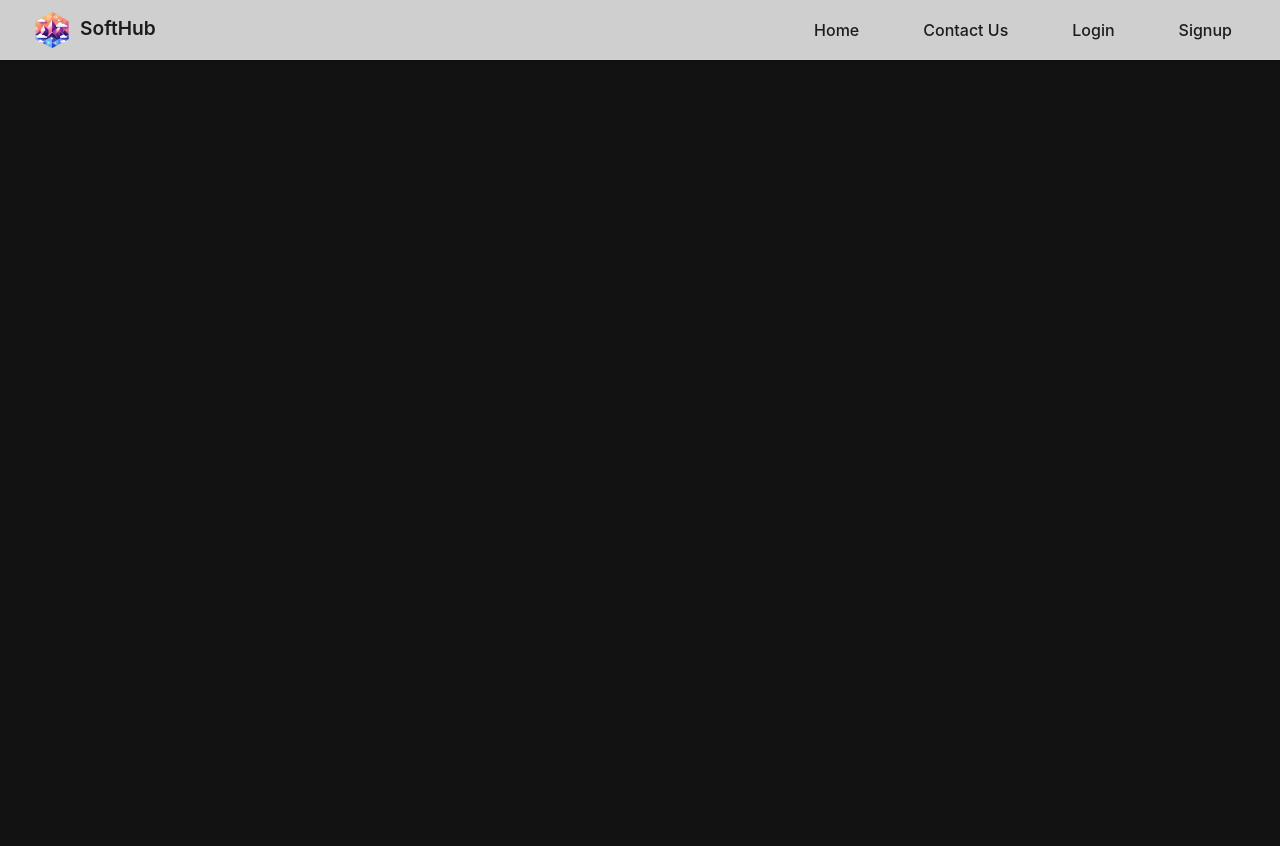
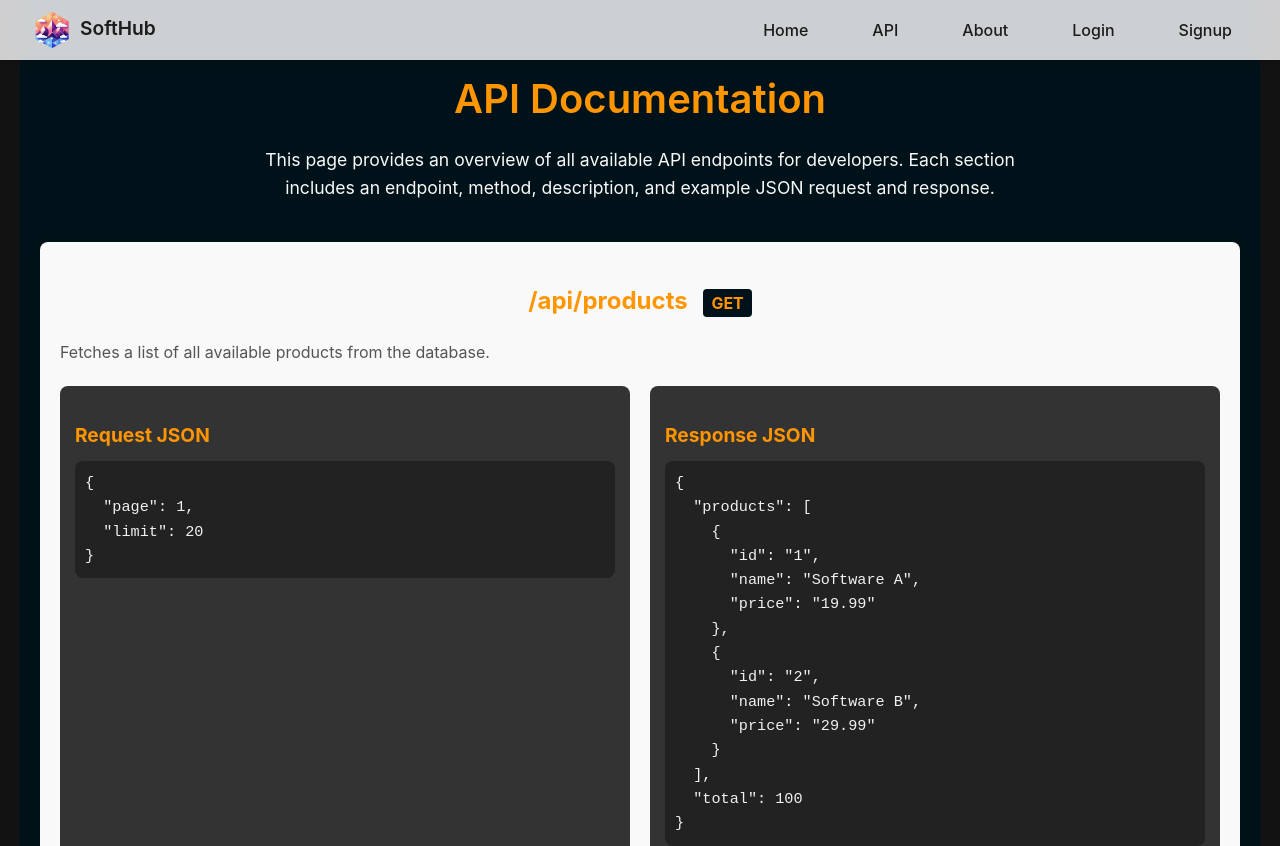
Before and after one commit to BalajiRavindaran/SoftHub, a React (Create React App) app: page /api in a window 1280 px wide. Shown: the top 846 px of the page. Before the commit the page ends 800 px from the top, so only its background shows below. Built offline with nearby package versions, Linux system fonts and the light colour scheme; what amazon-cognito-identity-js would draw is missing.

Commit message:
Added API Documentation

```diff
--- a/src/App.js
+++ b/src/App.js
@@ -18,6 +18,7 @@ import { AuthProvider } from './components/AuthContext';
 import ConfirmEmail from './pages/ConfirmEmail';
 
 import ContactAndAbout from './pages/ContactAndAbout';
+import ApiDocumentation from './pages/ApiDocumentation';
 
 function App() {
   return (
@@ -29,6 +30,7 @@ function App() {
           <Route path="/contact" element={<ContactAndAbout />} />
           <Route path="/login" element={<Login />} />
           <Route path="/cart" element={<Cart />} />
+          <Route path="/api" element={<ApiDocumentation />} />
           <Route path="/products/:categorySlug" element={<Products />} />
           <Route path="/products/:categorySlug/:productId" element={<ProductDetails />} />
           <Route path="/dashboard" element={<AnalyticsPage />} />
--- a/src/components/Navbar.js
+++ b/src/components/Navbar.js
@@ -54,7 +54,8 @@ const Navbar = () => {
         return (
           <>
             <li><Link to="/" onClick={closeMenu}>Home</Link></li>
-            <li><Link to="/contact" onClick={closeMenu}>Contact Us</Link></li>
+            <li><Link to="/api" onClick={closeMenu}>API</Link></li>
+            <li><Link to="/contact" onClick={closeMenu}>About</Link></li>
           </>
         );
     }
--- /dev/null
+++ b/src/pages/ApiDocumentation.css
@@ -0,0 +1,96 @@
+/* General container for the entire page */
+.api-doc-container {
+    padding: 40px 20px;
+    max-width: 1200px;
+    margin: 0 auto;
+    font-family: 'San Francisco', -apple-system, BlinkMacSystemFont, 'Segoe UI', Roboto, 'Helvetica Neue', Arial, sans-serif;
+    color: #f0f0f0;
+    background-color: #001219;
+    line-height: 1.6;
+  }
+
+  .api-doc-header {
+    font-size: 2.5rem;
+    margin-bottom: 15px;
+    color: #ff9500;
+    font-weight: 600;
+    text-align: center;
+  }
+
+  .api-doc-description {
+    color: #f9f9f9;
+    font-size: 1.1rem;
+    max-width: 800px;
+    margin: 0 auto 40px;
+    text-align: center;
+  }
+
+  /* List and API item container */
+  .api-list {
+    display: flex;
+    flex-direction: column;
+    gap: 40px;
+  }
+
+  /* API item styling */
+  .api-item {
+    background-color: #f9f9f9;
+    color: #001219;
+    padding: 20px;
+    border-radius: 8px;
+    box-shadow: 0 4px 12px rgba(0, 0, 0, 0.1);
+  }
+
+  .api-endpoint {
+    font-size: 1.5rem;
+    margin-bottom: 10px;
+    color: #ff9500;
+  }
+
+  .method {
+    font-size: 1rem;
+    background-color: #001219;
+    color: #ff9500;
+    padding: 4px 8px;
+    border-radius: 4px;
+    margin-left: 10px;
+  }
+
+  .api-description {
+    font-size: 1rem;
+    color: #555;
+    margin-bottom: 20px;
+  }
+
+  /* JSON Containers */
+  .api-json-container {
+    display: flex;
+    justify-content: space-between;
+    gap: 20px;
+  }
+
+  .api-json {
+    background-color: #333;
+    color: #fff;
+    padding: 15px;
+    border-radius: 8px;
+    flex: 1;
+    max-width: 48%;
+  }
+
+  .api-json h3 {
+    font-size: 1.2rem;
+    margin-bottom: 10px;
+    color: #ff9500;
+  }
+
+  pre {
+    font-size: 0.95rem;
+    white-space: pre-wrap;
+    word-wrap: break-word;
+    background-color: #222;
+    padding: 10px;
+    border-radius: 8px;
+    margin: 0;
+    color: #f0f0f0;
+  }
--- /dev/null
+++ b/src/pages/ApiDocumentation.js
@@ -0,0 +1,82 @@
+import React from 'react';
+import './ApiDocumentation.css'; // Use this custom CSS file
+
+const ApiDocumentation = () => {
+  const apiDetails = [
+    {
+      endpoint: "/api/products",
+      method: "GET",
+      description: "Fetches a list of all available products from the database.",
+      requestJson: {
+        "page": 1,
+        "limit": 20
+      },
+      responseJson: {
+        "products": [
+          { "id": "1", "name": "Software A", "price": "19.99" },
+          { "id": "2", "name": "Software B", "price": "29.99" }
+        ],
+        "total": 100
+      }
+    },
+    {
+      endpoint: "/api/product/{id}",
+      method: "GET",
+      description: "Fetches details of a single product by its ID.",
+      requestJson: {},
+      responseJson: {
+        "id": "1",
+        "name": "Software A",
+        "description": "Detailed description of Software A",
+        "price": "19.99"
+      }
+    },
+    {
+      endpoint: "/api/order",
+      method: "POST",
+      description: "Creates a new order for a product.",
+      requestJson: {
+        "userId": "12345",
+        "productId": "1",
+        "quantity": 2
+      },
+      responseJson: {
+        "orderId": "67890",
+        "status": "success",
+        "message": "Order created successfully"
+      }
+    }
+    // Add more API information as needed
+  ];
+
+  return (
+    <div className="api-doc-container">
+      <h1 className="api-doc-header">API Documentation</h1>
+      <p className="api-doc-description">
+        This page provides an overview of all available API endpoints for developers.
+        Each section includes an endpoint, method, description, and example JSON request and response.
+      </p>
+      <div className="api-list">
+        {apiDetails.map((api, index) => (
+          <div key={index} className="api-item">
+            <h2 className="api-endpoint">{api.endpoint} <span className="method">{api.method}</span></h2>
+            <p className="api-description">{api.description}</p>
+
+            <div className="api-json-container">
+              <div className="api-json">
+                <h3>Request JSON</h3>
+                <pre>{JSON.stringify(api.requestJson, null, 2)}</pre>
+              </div>
+              <div className="api-json">
+                <h3>Response JSON</h3>
+                <pre>{JSON.stringify(api.responseJson, null, 2)}</pre>
+              </div>
+            </div>
+          </div>
+        ))}
+      </div>
+    </div>
+  );
+};
+
+export default ApiDocumentation;
```
